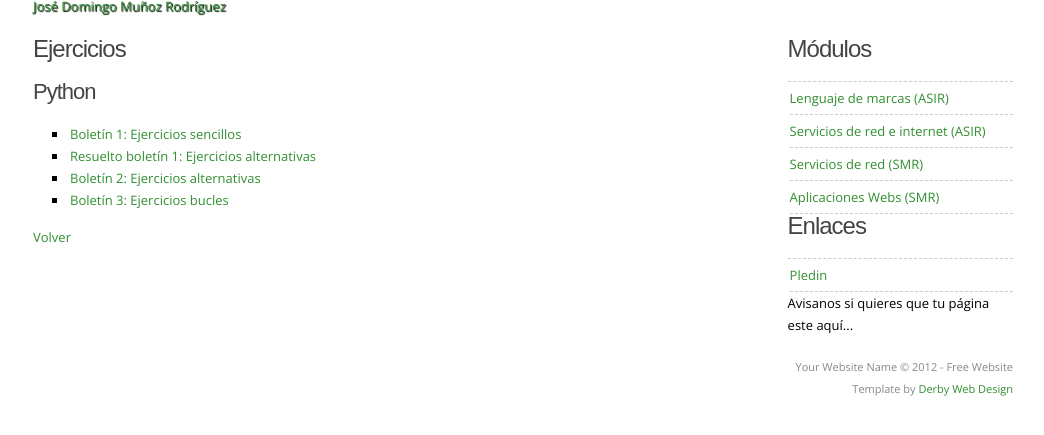
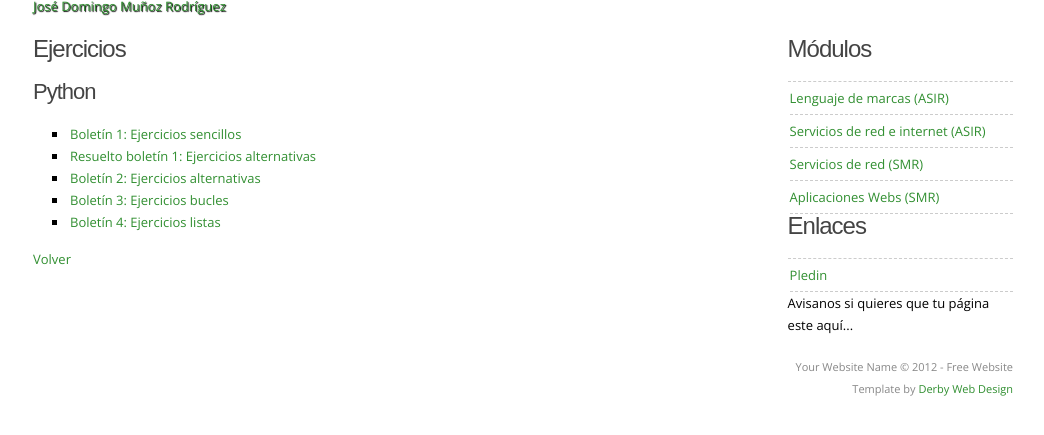
Before and after one commit to josedom24/josedom24.github.io, a Jekyll site: the page built from mod/lm/index.md, in a window 1280 px wide, cut to the strip 80-515 px from the top of the page. Shown: the whole strip, without its empty margins (117-1161 px from the left). Built offline with Jekyll 4.4.1, drawn with Linux system fonts in a browser that asks for light colours; nearby versions of some CDN libraries; some web fonts are replaced; library files that are not in the unit come from our copies.

Commit message:
boletín 4

```diff
--- a/mod/lm/index.md
+++ b/mod/lm/index.md
@@ -13,5 +13,6 @@ tagline: CFGS ASIR
 * [Resuelto boletín 1: Ejercicios alternativas](resuelto1)
 * [Boletín 2: Ejercicios alternativas](bol2)
 * [Boletín 3: Ejercicios bucles](bol3)
+* [Boletín 4: Ejercicios listas](bol4)
 
 [Volver](http://josedom24.github.io)
```
